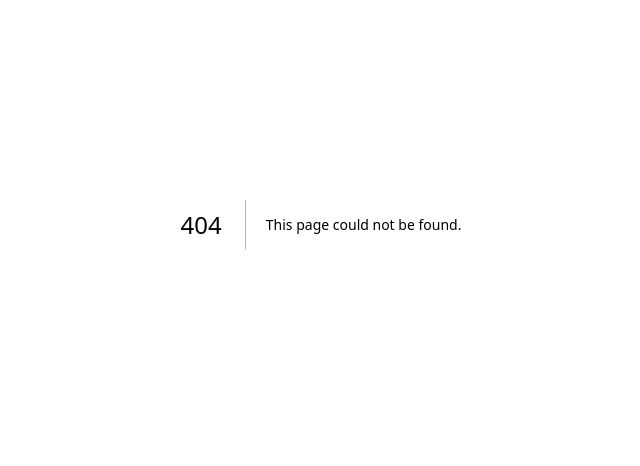
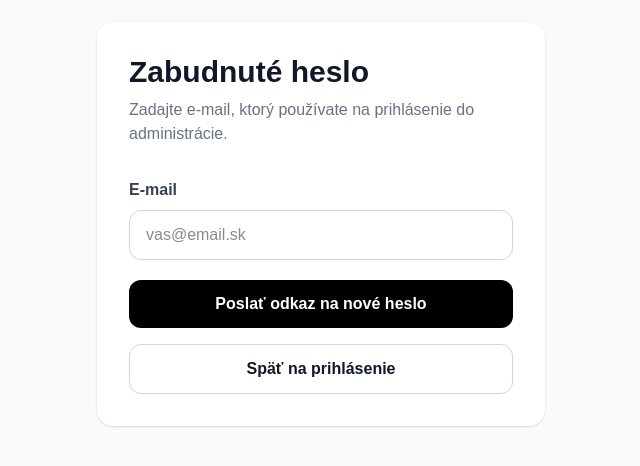
Before and after one commit to marospenz-code/kadernictvo-app, a Next.js app: page /admin/forgot-password in a window 1280 px wide. Before the commit this address had no page. Shown: the part 176-642 px from the top of the page, without its empty margins (319-959 px from the left). Built offline with nearby package versions, Linux system fonts and the light colour scheme; no server answers.

Commit message:
Obnova zabudnuteho hesla

```diff
--- /dev/null
+++ b/app/admin/forgot-password/page.tsx
@@ -0,0 +1,125 @@
+"use client";
+
+import { FormEvent, useState } from "react";
+import { supabase } from "@/lib/supabase";
+
+export default function ForgotPasswordPage() {
+  const [email, setEmail] = useState("");
+  const [loading, setLoading] = useState(false);
+  const [message, setMessage] = useState("");
+  const [errorMessage, setErrorMessage] = useState("");
+
+  async function handleSubmit(e: FormEvent<HTMLFormElement>) {
+    e.preventDefault();
+
+    setLoading(true);
+    setMessage("");
+    setErrorMessage("");
+
+    const cleanEmail = email.trim();
+
+    if (!cleanEmail) {
+      setErrorMessage("Zadajte e-mail.");
+      setLoading(false);
+      return;
+    }
+
+    const redirectTo =
+      `${window.location.origin}/admin/reset-password`;
+
+    const { error } =
+      await supabase.auth.resetPasswordForEmail(cleanEmail, {
+        redirectTo,
+      });
+
+    if (error) {
+      console.error("RESET PASSWORD ERROR:", error);
+
+      setErrorMessage(
+        "E-mail na obnovenie hesla sa nepodarilo odoslať: " +
+          error.message
+      );
+
+      setLoading(false);
+      return;
+    }
+
+    setMessage(
+      "Ak je tento e-mail zaregistrovaný, poslali sme naň odkaz na vytvorenie nového hesla."
+    );
+
+    setLoading(false);
+  }
+
+  return (
+    <main className="flex min-h-screen items-center justify-center bg-gray-50 px-4">
+      <div className="w-full max-w-md rounded-2xl bg-white p-8 shadow-sm">
+        <h1 className="text-3xl font-bold text-gray-900">
+          Zabudnuté heslo
+        </h1>
+
+        <p className="mt-2 text-gray-500">
+          Zadajte e-mail, ktorý používate na prihlásenie do
+          administrácie.
+        </p>
+
+        <form
+          onSubmit={handleSubmit}
+          className="mt-8 space-y-5"
+        >
+          <div>
+            <label
+              htmlFor="email"
+              className="mb-2 block font-semibold text-gray-700"
+            >
+              E-mail
+            </label>
+
+            <input
+              id="email"
+              type="email"
+              value={email}
+              onChange={(e) => setEmail(e.target.value)}
+              placeholder="vas@email.sk"
+              autoComplete="email"
+              required
+              className="w-full rounded-xl border border-gray-300 px-4 py-3 outline-none focus:border-black"
+            />
+          </div>
+
+          {errorMessage && (
+            <div className="rounded-xl bg-red-50 p-4 text-sm font-semibold text-red-700">
+              {errorMessage}
+            </div>
+          )}
+
+          {message && (
+            <div className="rounded-xl bg-green-50 p-4 text-sm font-semibold text-green-700">
+              {message}
+            </div>
+          )}
+
+          <button
+            type="submit"
+            disabled={loading}
+            className="w-full rounded-xl bg-black px-4 py-3 font-bold text-white disabled:bg-gray-400"
+          >
+            {loading
+              ? "Odosielam..."
+              : "Poslať odkaz na nové heslo"}
+          </button>
+        </form>
+
+        <button
+          type="button"
+          onClick={() => {
+            window.location.href = "/admin/login";
+          }}
+          className="mt-4 w-full rounded-xl border border-gray-300 bg-white px-4 py-3 font-semibold text-gray-900"
+        >
+          Späť na prihlásenie
+        </button>
+      </div>
+    </main>
+  );
+}
--- a/app/admin/login/page.tsx
+++ b/app/admin/login/page.tsx
@@ -128,6 +128,19 @@ export default function AdminLoginPage() {
               />
             </div>
 
+            <div className="text-right">
+              <button
+                type="button"
+                onClick={() => {
+                  window.location.href =
+                    "/admin/forgot-password";
+                }}
+                className="text-sm font-semibold text-gray-700 underline hover:text-black"
+              >
+                Zabudol som heslo
+              </button>
+            </div>
+
             <button
               type="button"
               onClick={login}
@@ -137,6 +150,17 @@ export default function AdminLoginPage() {
               {loading
                 ? "Prihlasujem..."
                 : "Prihlásiť"}
+            </button>
+
+            <button
+              type="button"
+              onClick={() => {
+                window.location.href =
+                  "/admin/register";
+              }}
+              className="w-full rounded-xl border border-gray-300 bg-white p-4 font-bold text-gray-900 hover:bg-gray-50"
+            >
+              Vytvoriť nový účet
             </button>
           </div>
 
--- /dev/null
+++ b/app/admin/reset-password/page.tsx
@@ -0,0 +1,209 @@
+"use client";
+
+import { FormEvent, useEffect, useState } from "react";
+import { useRouter } from "next/navigation";
+import { supabase } from "@/lib/supabase";
+
+export default function ResetPasswordPage() {
+  const router = useRouter();
+
+  const [password, setPassword] = useState("");
+  const [repeatPassword, setRepeatPassword] = useState("");
+  const [loading, setLoading] = useState(false);
+  const [checking, setChecking] = useState(true);
+  const [canReset, setCanReset] = useState(false);
+  const [message, setMessage] = useState("");
+  const [errorMessage, setErrorMessage] = useState("");
+
+  useEffect(() => {
+    async function checkRecoverySession() {
+      const {
+        data: { session },
+      } = await supabase.auth.getSession();
+
+      if (session) {
+        setCanReset(true);
+      }
+
+      setChecking(false);
+    }
+
+    checkRecoverySession();
+
+    const {
+      data: { subscription },
+    } = supabase.auth.onAuthStateChange((event, session) => {
+      if (event === "PASSWORD_RECOVERY" || session) {
+        setCanReset(true);
+        setChecking(false);
+      }
+    });
+
+    return () => {
+      subscription.unsubscribe();
+    };
+  }, []);
+
+  async function handleSubmit(e: FormEvent<HTMLFormElement>) {
+    e.preventDefault();
+
+    setMessage("");
+    setErrorMessage("");
+
+    if (password.length < 6) {
+      setErrorMessage(
+        "Nové heslo musí mať minimálne 6 znakov."
+      );
+      return;
+    }
+
+    if (password !== repeatPassword) {
+      setErrorMessage("Heslá sa nezhodujú.");
+      return;
+    }
+
+    setLoading(true);
+
+    const { error } = await supabase.auth.updateUser({
+      password,
+    });
+
+    if (error) {
+      console.error("UPDATE PASSWORD ERROR:", error);
+
+      setErrorMessage(
+        "Heslo sa nepodarilo zmeniť: " + error.message
+      );
+
+      setLoading(false);
+      return;
+    }
+
+    setMessage("✅ Heslo bolo úspešne zmenené.");
+    setLoading(false);
+
+    setTimeout(async () => {
+      await supabase.auth.signOut();
+      router.replace("/admin/login");
+      router.refresh();
+    }, 1500);
+  }
+
+  if (checking) {
+    return (
+      <main className="flex min-h-screen items-center justify-center bg-gray-50">
+        <p className="font-semibold text-gray-700">
+          Kontrolujem odkaz...
+        </p>
+      </main>
+    );
+  }
+
+  if (!canReset) {
+    return (
+      <main className="flex min-h-screen items-center justify-center bg-gray-50 px-4">
+        <div className="w-full max-w-md rounded-2xl bg-white p-8 text-center shadow-sm">
+          <h1 className="text-3xl font-bold text-gray-900">
+            Odkaz nie je platný
+          </h1>
+
+          <p className="mt-4 text-gray-500">
+            Odkaz na zmenu hesla je neplatný alebo jeho platnosť
+            vypršala.
+          </p>
+
+          <button
+            type="button"
+            onClick={() =>
+              router.push("/admin/forgot-password")
+            }
+            className="mt-6 w-full rounded-xl bg-black px-4 py-3 font-bold text-white"
+          >
+            Poslať nový odkaz
+          </button>
+        </div>
+      </main>
+    );
+  }
+
+  return (
+    <main className="flex min-h-screen items-center justify-center bg-gray-50 px-4">
+      <div className="w-full max-w-md rounded-2xl bg-white p-8 shadow-sm">
+        <h1 className="text-3xl font-bold text-gray-900">
+          Nové heslo
+        </h1>
+
+        <p className="mt-2 text-gray-500">
+          Zadajte nové heslo pre svoj účet.
+        </p>
+
+        <form
+          onSubmit={handleSubmit}
+          className="mt-8 space-y-5"
+        >
+          <div>
+            <label
+              htmlFor="password"
+              className="mb-2 block font-semibold text-gray-700"
+            >
+              Nové heslo
+            </label>
+
+            <input
+              id="password"
+              type="password"
+              value={password}
+              onChange={(e) => setPassword(e.target.value)}
+              autoComplete="new-password"
+              required
+              minLength={6}
+              className="w-full rounded-xl border border-gray-300 px-4 py-3 outline-none focus:border-black"
+            />
+          </div>
+
+          <div>
+            <label
+              htmlFor="repeatPassword"
+              className="mb-2 block font-semibold text-gray-700"
+            >
+              Zopakujte nové heslo
+            </label>
+
+            <input
+              id="repeatPassword"
+              type="password"
+              value={repeatPassword}
+              onChange={(e) =>
+                setRepeatPassword(e.target.value)
+              }
+              autoComplete="new-password"
+              required
+              minLength={6}
+              className="w-full rounded-xl border border-gray-300 px-4 py-3 outline-none focus:border-black"
+            />
+          </div>
+
+          {errorMessage && (
+            <div className="rounded-xl bg-red-50 p-4 text-sm font-semibold text-red-700">
+              {errorMessage}
+            </div>
+          )}
+
+          {message && (
+            <div className="rounded-xl bg-green-50 p-4 text-sm font-semibold text-green-700">
+              {message}
+            </div>
+          )}
+
+          <button
+            type="submit"
+            disabled={loading}
+            className="w-full rounded-xl bg-black px-4 py-3 font-bold text-white disabled:bg-gray-400"
+          >
+            {loading ? "Ukladám..." : "Nastaviť nové heslo"}
+          </button>
+        </form>
+      </div>
+    </main>
+  );
+}
```
